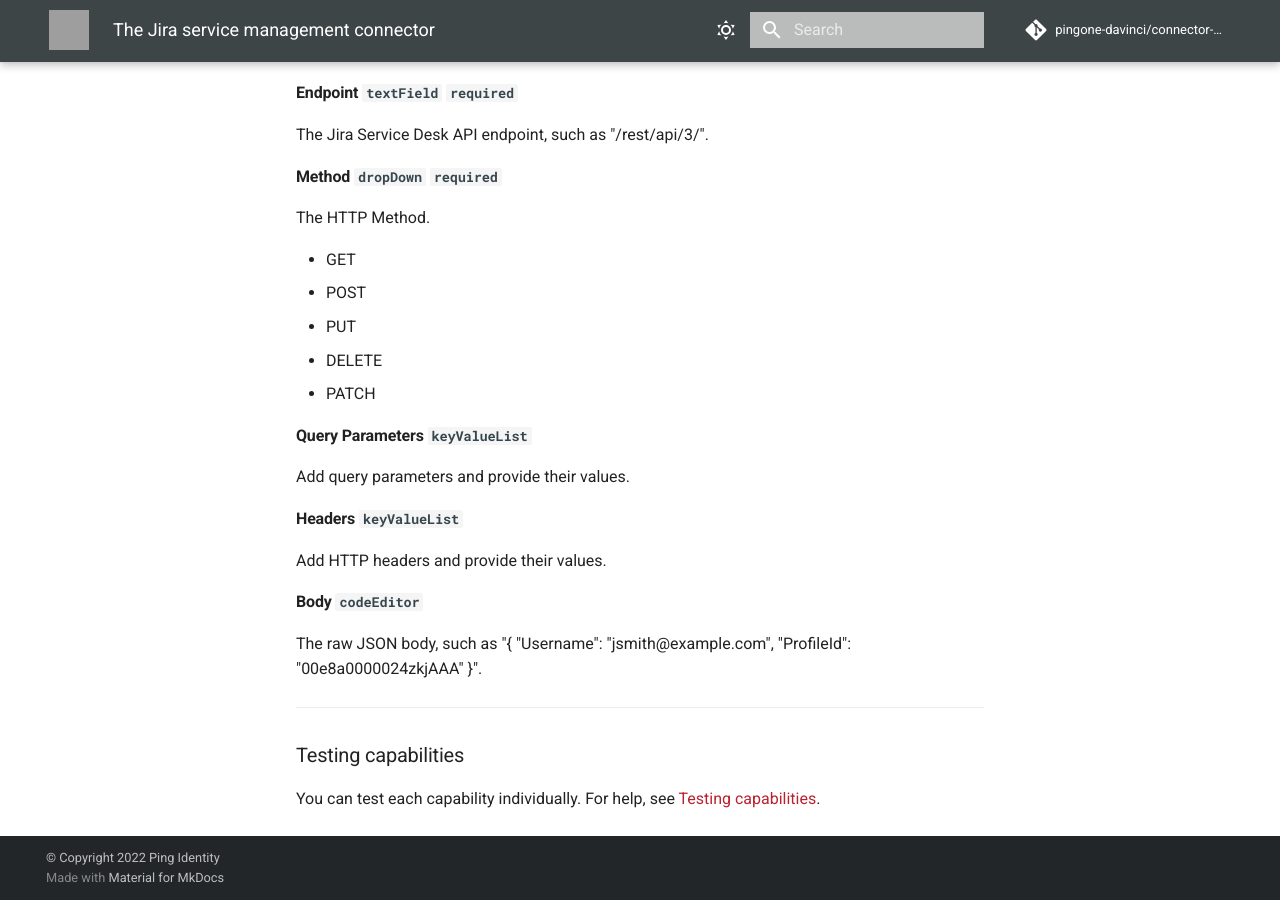
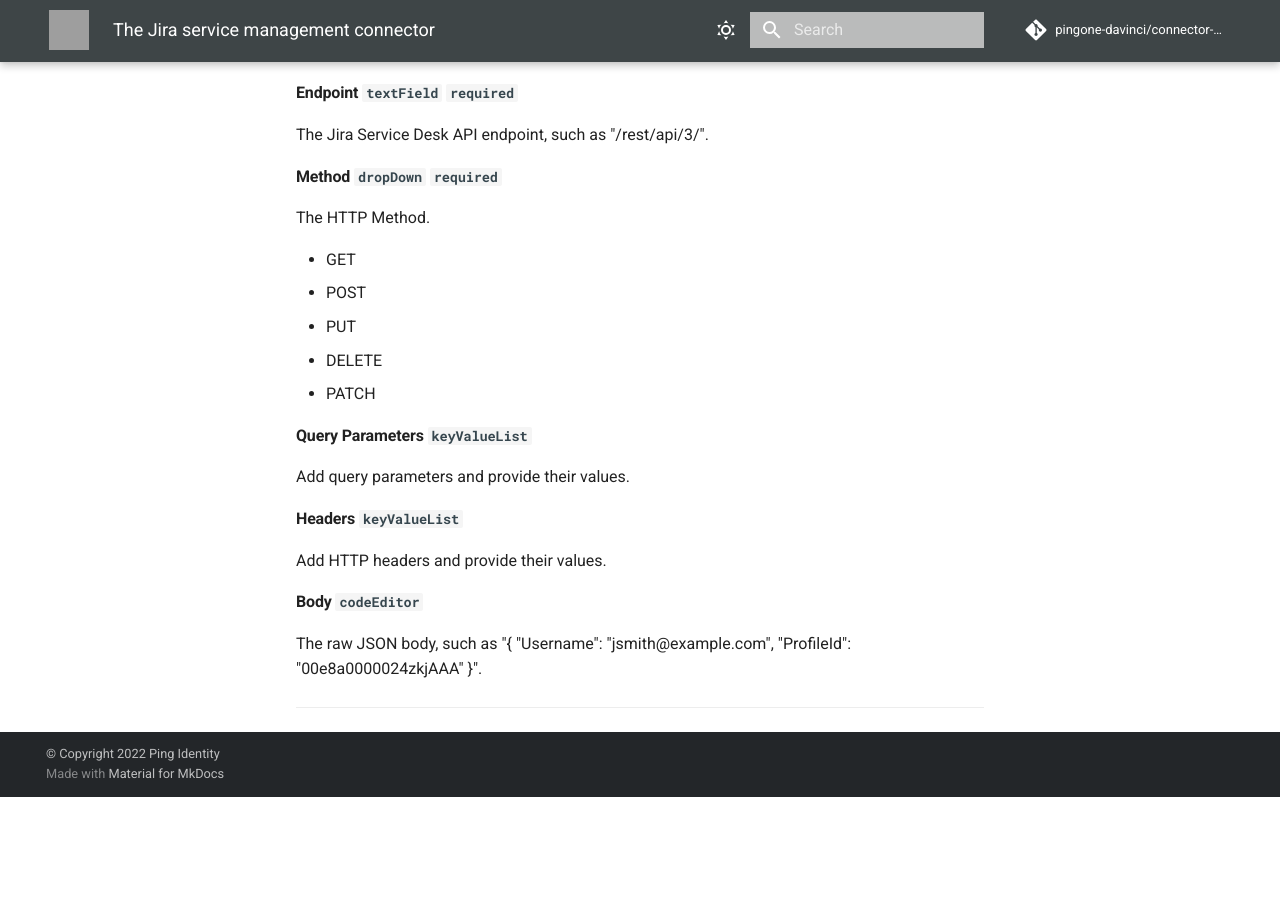
Before and after one commit to pingone-davinci/documentation, an MkDocs documentation site: the page built from docs/jiraservicedesk/README.md, in a window 1280 px wide and 900 px high, scrolled down 2984 px. Built offline with MkDocs 1.6.1 and Material for MkDocs 9.7.7, drawn with Linux system fonts in a browser that asks for light colours; comment, search, counter and statistics services are not loaded; after the commit the page ends 3781 px from its top, so only the background shows below that; grey boxes are pictures that could not be loaded.

Commit message:
Update README.md

```diff
--- a/docs/jiraservicedesk/README.md
+++ b/docs/jiraservicedesk/README.md
@@ -175,8 +175,3 @@
 The raw JSON body, such as "{ "Username": "jsmith@example.com", "ProfileId": "00e8a0000024zkjAAA" }".
 
 ---
-
-
-### Testing capabilities
-
-You can test each capability individually. For help, see [Testing capabilities](https://docs.google.com/document/d/1Sc9tD5tn9dl79qOWup0k3eKk5hrNVI8lZPAdm8loeiA/edit#).
```
